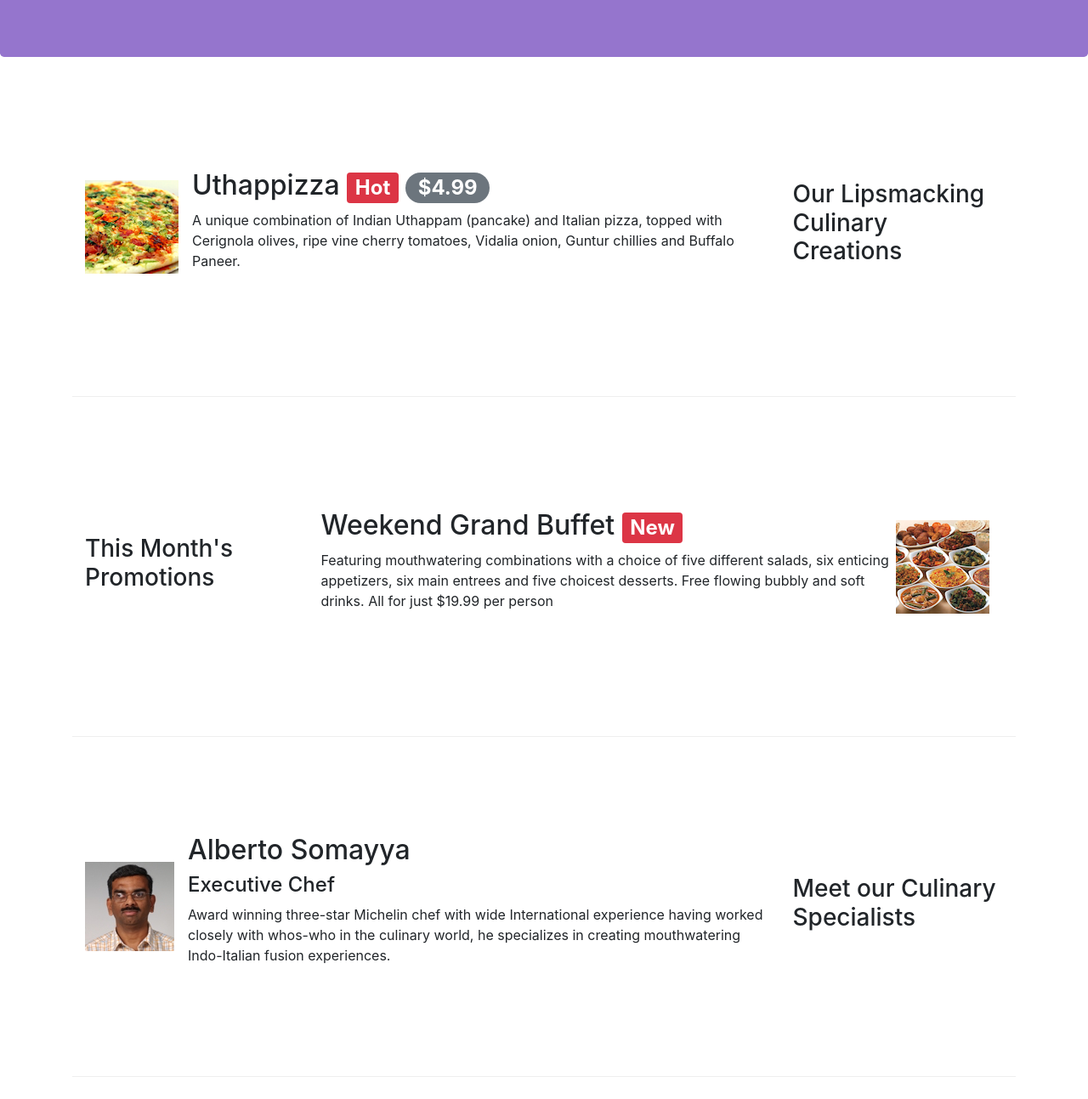
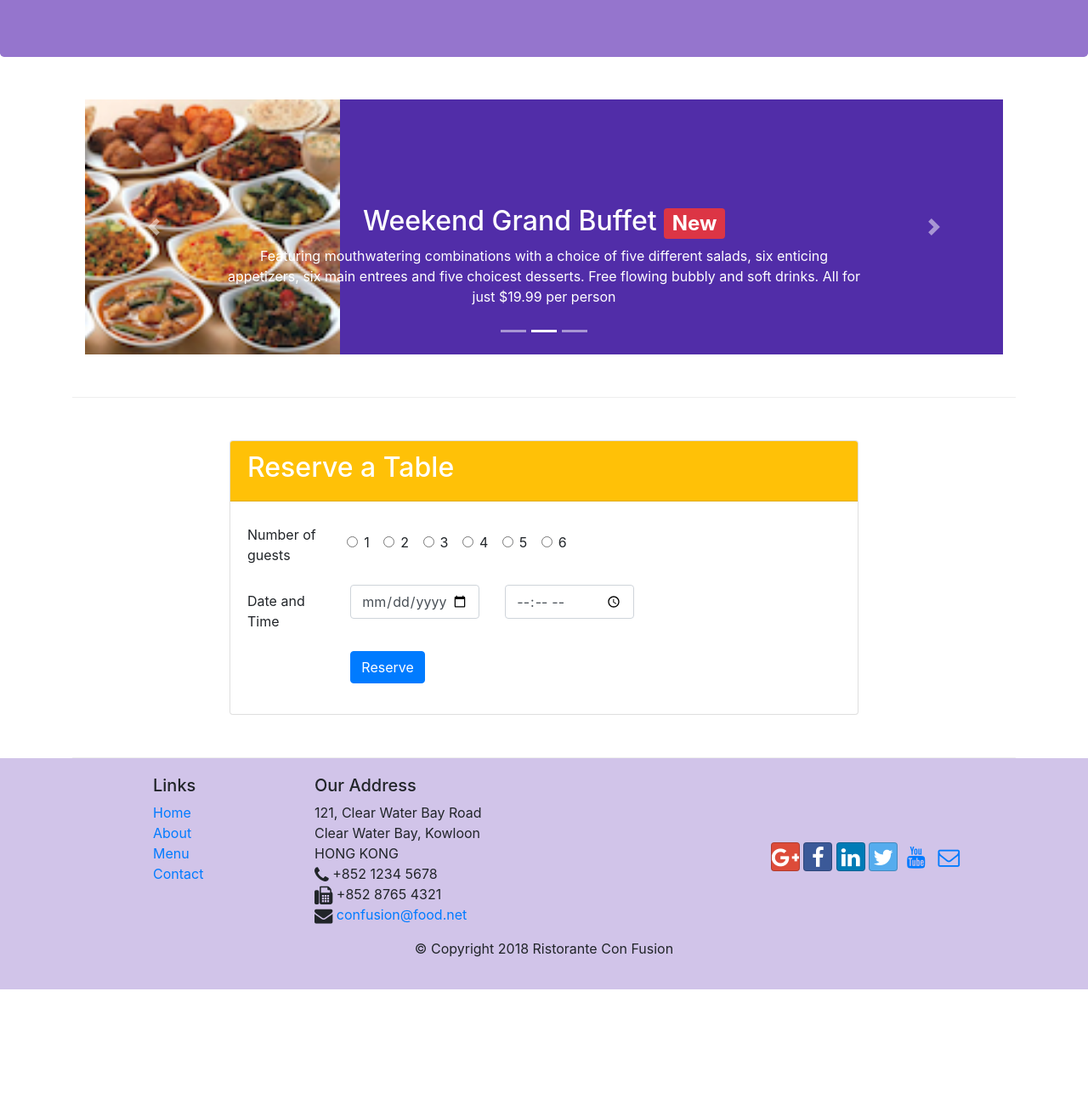
Before and after one commit to BradKuentzel/Bootstrap-Intro, a website: page index.html in a window 1280 px wide. Shown: the part 267-1560 px from the top of the page at 85% size. After the commit the page ends 1431 px from the top, so only its background shows below. Drawn offline with nearby package versions, Linux system fonts and the light colour scheme.

Commit message:
Carousel

```diff
--- a/CSS/styles.css
+++ b/CSS/styles.css
@@ -44,3 +44,18 @@ body {
 	border-bottom: 1px solid #ddd;
 	padding: 10px;
 }
+
+#mycarousel {
+	background-color: #512da8;
+}
+
+.carousel-item {
+	height: 300px;
+}
+
+.carousel-item img {
+	position: absolute;
+	top: 0;
+	left: 0;
+	min-height: 300px;
+}
--- a/index.html
+++ b/index.html
@@ -171,82 +171,96 @@
 		</header>
 
 		<div class="container">
-			<div class="row row-content align-items-center">
-				<div class="col-12 col-sm-4 order-sm-last col-md-3">
-					<h3>Our Lipsmacking Culinary Creations</h3>
-				</div>
-				<div class="col col-sm order-sm-first col-md">
-					<div class="media">
+			<div class="row row-content">
+				<div class="col">
+					<div id="mycarousel" class="carousel-slide" data-ride="carousel">
+						<ol class="carousel-indicators">
+							<li
+								data-target="#mycarousel"
+								data-slide-to="0"
+								class="active"
+							></li>
+							<li data-target="#mycarousel" data-slide-to="1"></li>
+							<li data-target="#mycarousel" data-slide-to="2"></li>
+						</ol>
+						<div class="carousel-inner" role="listbox">
+							<div class="carousel-item active">
 								<img
-							class="d-flex mr-3 image-thumbnail align-self-center"
+									class="d-block image-fluid"
 									src="img/uthappizza.png"
 									alt="uthappizza"
 								/>
-						<div class="media-body">
-							<h2 class="mt-0">
+								<div class="carousel-caption d-none d-md-block">
+									<h2>
 										Uthappizza <span class="badge badge-danger">Hot</span>
 										<span class="badge badge-pill badge-secondary">$4.99</span>
 									</h2>
 									<p class="d-none d-sm-block">
-								A unique combination of Indian Uthappam (pancake) and Italian
-								pizza, topped with Cerignola olives, ripe vine cherry tomatoes,
-								Vidalia onion, Guntur chillies and Buffalo Paneer.
+										A unique combination of Indian Uthappam (pancake) and
+										Italian pizza, topped with Cerignola olives, ripe vine
+										cherry tomatoes, Vidalia onion, Guntur chillies and Buffalo
+										Paneer.
 									</p>
+								</div>
+							</div>
+							<div class="carousel-item">
+								<img
+									class="d-block image-fluid"
+									src="img/buffet.png"
+									alt="buffet"
+								/>
+								<div class="carousel-caption d-none d-md-block">
+									<h2>
+										Weekend Grand Buffet
+										<span class="badge badge-danger">New</span>
+									</h2>
+									<p class="d-none d-sm-block">
+										Featuring mouthwatering combinations with a choice of five
+										different salads, six enticing appetizers, six main entrees
+										and five choicest desserts. Free flowing bubbly and soft
+										drinks. All for just $19.99 per person
+									</p>
+								</div>
+							</div>
+							<div class="carousel-item">
+								<img
+									class="d-block image-fluid"
+									src="img/alberto.png"
+									alt="alberto"
+								/>
+								<div class="carousel-caption d-none d-md-block">
+									<h2 class="mt-0">Alberto Somayya</h2>
+									<h4>Executive Chef</h4>
+									<p class="d-none d-sm-block">
+										Award winning three-star Michelin chef with wide
+										International experience having worked closely with whos-who
+										in the culinary world, he specializes in creating
+										mouthwatering Indo-Italian fusion experiences.
+									</p>
+								</div>
+							</div>
+
+							<a
+								class="carousel-control-prev"
+								href="#mycarousel"
+								role="button"
+								data-slide="prev"
+							>
+								<span class="carousel-control-prev-icon"></span>
+							</a>
+							<a
+								class="carousel-control-next"
+								href="#mycarousel"
+								role="button"
+								data-slide="next"
+							>
+								<span class="carousel-control-next-icon"></span>
+							</a>
 						</div>
 					</div>
 				</div>
 			</div>
 
-			<div class="row row-content align-items-center">
-				<div class="col-12 col-sm-4 col-md-3">
-					<h3>This Month's Promotions</h3>
-				</div>
-				<div class="col col-sm col-md">
-					<div class="media">
-						<div class="media-body">
-							<h2 class="mt-0">
-								Weekend Grand Buffet <span class="badge badge-danger">New</span>
-							</h2>
-							<p class="d-none d-sm-block">
-								Featuring mouthwatering combinations with a choice of five
-								different salads, six enticing appetizers, six main entrees and
-								five choicest desserts. Free flowing bubbly and soft drinks. All
-								for just $19.99 per person
-							</p>
-						</div>
-						<img
-							class="d-flex mr-3 image-thumbnail align-self-center"
-							src="img/buffet.png"
-							alt="buffet"
-						/>
-					</div>
-				</div>
-			</div>
-
-			<div class="row row-content align-items-center">
-				<div class="col-12 col-sm-4 order-sm-last col-md-3">
-					<h3>Meet our Culinary Specialists</h3>
-				</div>
-				<div class="col col-sm order-sm-first col-md">
-					<div class="media">
-						<img
-							class="d-flex mr-3 image-thumbnail align-self-center"
-							src="img/alberto.png"
-							alt="alberto"
-						/>
-						<div class="media-body">
-							<h2 class="mt-0">Alberto Somayya</h2>
-							<h4>Executive Chef</h4>
-							<p class="d-none d-sm-block">
-								Award winning three-star Michelin chef with wide International
-								experience having worked closely with whos-who in the culinary
-								world, he specializes in creating mouthwatering Indo-Italian
-								fusion experiences.
-							</p>
-						</div>
-					</div>
-				</div>
-			</div>
 			<div class="row row-content align-items-center">
 				<div class="card col-sm-8 offset-sm-2 p-0">
 					<div class="card-header bg-warning">
```
Lines whose indentation alone changed are shown as unchanged.
